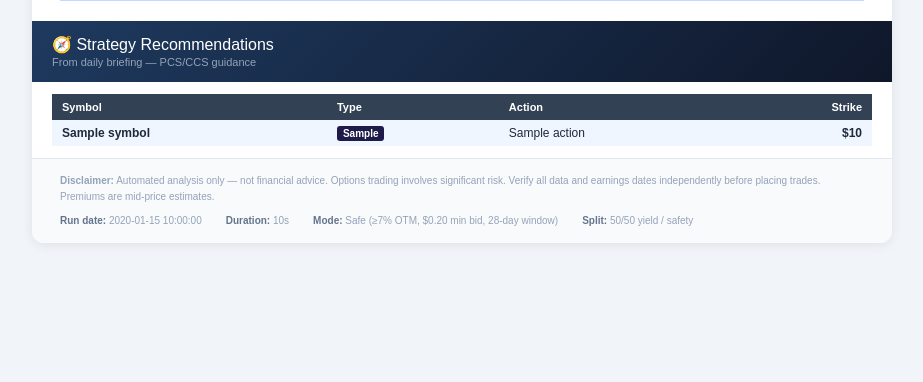
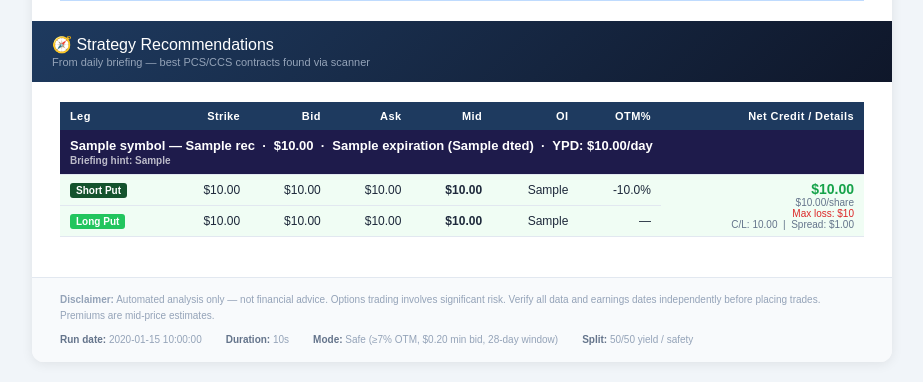
Before and after one commit to ambrishverma/options_trader, a Python web app: template templates/email.html in a window 1280 px wide. Shown: the part 1372-1754 px from the top of the page, without its empty margins (178-1101 px from the left). Before the commit the page ends 1598 px from the top, so only its background shows below. Run offline with Jinja, Linux system fonts and the light colour scheme; the template is opened without the code that fills it: most values are stand-ins (such as "Sample title", 1, 10 or a date in 2020).

Commit message:
feat: strategy recs now scan for best contracts via CCS/PCS scanner
Instead of just displaying parsed text from the daily briefing (e.g.
"NVDA CCS sell calls above $260"), strategy recommendations now run the
full scan_ccs/scan_pcs scanner to find the best available contract and
display full details (strikes, bid/ask, net credit, max loss, YPD).

- strategy.py: add scan_strategy_recommendations() that calls scan_ccs/
  scan_pcs for each parsed hint using config spread parameters
- scheduler.py: step 6i now scans contracts after parsing briefing hints
- main.py: --strategy CLI shows full contract details with scanner output
- templates/email.html: strategy section renders full contract tables
  matching the collar email CCS/PCS format (short/long legs, OTM%,
  net credit, max loss, C/L ratio, YPD, strategy hint)
- tests/test_strategy.py: 52 tests (7 new for scan_strategy_recommendations,
  updated CLI and email tests for new data shape)

Co-Authored-By: Claude Opus 4.6 <noreply@anthropic.com>

```diff
--- a/templates/email.html
+++ b/templates/email.html
@@ -757,34 +757,90 @@
   </div>
 
   {% if strategy_recs %}
-  <!-- Strategy Recommendations (from daily briefing) -->
+  <!-- Strategy Recommendations (from daily briefing) — full contract details -->
   <div class="section-block" style="background:linear-gradient(135deg,#1e3a5f 0%,#0f172a 100%);padding:14px 20px;">
     <div class="section-title" style="color:white;">🧭 Strategy Recommendations</div>
-    <div style="font-size:11px;color:#94a3b8;margin-top:2px;">From daily briefing — PCS/CCS guidance</div>
+    <div style="font-size:11px;color:#94a3b8;margin-top:2px;">From daily briefing — best PCS/CCS contracts found via scanner</div>
   </div>
-  <div class="section-body" style="padding:12px 20px;">
-    <table style="width:100%;border-collapse:collapse;font-size:12px;">
-      <thead>
-        <tr style="background:#334155;color:white;">
-          <th style="padding:7px 10px;text-align:left;font-size:11px;">Symbol</th>
-          <th style="padding:7px 10px;text-align:left;font-size:11px;">Type</th>
-          <th style="padding:7px 10px;text-align:left;font-size:11px;">Action</th>
-          <th style="padding:7px 10px;text-align:right;font-size:11px;">Strike</th>
-        </tr>
-      </thead>
-      <tbody>
-      {% for s in strategy_recs %}
-      <tr style="background:{% if s.spread_type == 'PCS' %}#f0fdf4{% else %}#eff6ff{% endif %};">
-        <td style="padding:6px 10px;font-weight:bold;">{{ s.symbol }}</td>
-        <td style="padding:6px 10px;">
-          <span style="background:{% if s.spread_type == 'PCS' %}#14532d{% else %}#1e1b4b{% endif %};color:white;padding:2px 6px;border-radius:3px;font-size:10px;font-weight:bold;">{{ s.spread_type }}</span>
-        </td>
-        <td style="padding:6px 10px;">{{ s.action }}</td>
-        <td style="padding:6px 10px;text-align:right;font-weight:600;">${{ "%.0f"|format(s.strike) }}</td>
+  <div class="tbl-wrap">
+  {% for rec in strategy_recs %}
+  <table class="recs" style="margin-bottom:20px">
+    <tr style="background:{% if rec.type == 'PCS' %}#14532d{% else %}#1e1b4b{% endif %};color:white;">
+      <td colspan="8" style="padding:8px 10px;font-weight:bold;font-size:13px;">
+        {{ rec.symbol }} &mdash; {{ rec.name }}
+        &nbsp;&middot;&nbsp; ${{ "%.2f"|format(rec.current_price) }}
+        &nbsp;&middot;&nbsp; {{ rec.expiration }} ({{ rec.dte }}d)
+        &nbsp;&middot;&nbsp; YPD: ${{ "%.2f"|format(rec.ypd) }}/day
+        {% if rec.strategy_hint %}
+        <div style="font-size:10px;opacity:0.7;margin-top:2px;">Briefing hint: {{ rec.strategy_hint }}</div>
+        {% endif %}
+      </td>
+    </tr>
+    <thead>
+      <tr>
+        <th>Leg</th>
+        <th class="right">Strike</th>
+        <th class="right">Bid</th>
+        <th class="right">Ask</th>
+        <th class="right">Mid</th>
+        <th class="right">OI</th>
+        <th class="right">OTM%</th>
+        <th class="right">Net Credit / Details</th>
       </tr>
-      {% endfor %}
-      </tbody>
-    </table>
+    </thead>
+    {% if rec.type == 'CCS' %}
+    <tr style="background:#eff6ff;">
+      <td style="padding:6px 10px;"><span style="background:#1e1b4b;color:white;padding:2px 6px;border-radius:3px;font-size:10px;font-weight:bold;">Short Call</span></td>
+      <td class="right">${{ "%.2f"|format(rec.short_leg.strike) }}</td>
+      <td class="right">${{ "%.2f"|format(rec.short_leg.bid) }}</td>
+      <td class="right">${{ "%.2f"|format(rec.short_leg.ask) }}</td>
+      <td class="right" style="font-weight:600">${{ "%.2f"|format(rec.short_leg.mid) }}</td>
+      <td class="right">{{ rec.short_leg.open_interest }}</td>
+      <td class="right">+{{ "%.1f"|format(rec.short_leg.otm_pct) }}%</td>
+      <td class="right" rowspan="2" style="vertical-align:middle;">
+        <div style="font-size:14px;font-weight:700;color:#16a34a">${{ "%.2f"|format(rec.net_credit_total) }}</div>
+        <div style="font-size:10px;color:#64748b">${{ "%.2f"|format(rec.net_credit) }}/share</div>
+        <div style="font-size:10px;color:#dc2626">Max loss: ${{ "%.0f"|format(rec.max_loss) }}</div>
+        <div style="font-size:10px;color:#64748b">C/L: {{ "%.2f"|format(rec.credit_to_loss_ratio) }} &nbsp;|&nbsp; Spread: ${{ "%.2f"|format(rec.spread_size) }}</div>
+      </td>
+    </tr>
+    <tr style="background:#eff6ff;">
+      <td style="padding:6px 10px;"><span style="background:#6366f1;color:white;padding:2px 6px;border-radius:3px;font-size:10px;font-weight:bold;">Long Call</span></td>
+      <td class="right">${{ "%.2f"|format(rec.long_leg.strike) }}</td>
+      <td class="right">${{ "%.2f"|format(rec.long_leg.bid) }}</td>
+      <td class="right">${{ "%.2f"|format(rec.long_leg.ask) }}</td>
+      <td class="right" style="font-weight:600">${{ "%.2f"|format(rec.long_leg.mid) }}</td>
+      <td class="right">{{ rec.long_leg.open_interest }}</td>
+      <td class="right">&mdash;</td>
+    </tr>
+    {% else %}
+    <tr style="background:#f0fdf4;">
+      <td style="padding:6px 10px;"><span style="background:#14532d;color:white;padding:2px 6px;border-radius:3px;font-size:10px;font-weight:bold;">Short Put</span></td>
+      <td class="right">${{ "%.2f"|format(rec.short_leg.strike) }}</td>
+      <td class="right">${{ "%.2f"|format(rec.short_leg.bid) }}</td>
+      <td class="right">${{ "%.2f"|format(rec.short_leg.ask) }}</td>
+      <td class="right" style="font-weight:600">${{ "%.2f"|format(rec.short_leg.mid) }}</td>
+      <td class="right">{{ rec.short_leg.open_interest }}</td>
+      <td class="right">-{{ "%.1f"|format(rec.short_leg.otm_pct) }}%</td>
+      <td class="right" rowspan="2" style="vertical-align:middle;">
+        <div style="font-size:14px;font-weight:700;color:#16a34a">${{ "%.2f"|format(rec.net_credit_total) }}</div>
+        <div style="font-size:10px;color:#64748b">${{ "%.2f"|format(rec.net_credit) }}/share</div>
+        <div style="font-size:10px;color:#dc2626">Max loss: ${{ "%.0f"|format(rec.max_loss) }}</div>
+        <div style="font-size:10px;color:#64748b">C/L: {{ "%.2f"|format(rec.credit_to_loss_ratio) }} &nbsp;|&nbsp; Spread: ${{ "%.2f"|format(rec.spread_size) }}</div>
+      </td>
+    </tr>
+    <tr style="background:#f0fdf4;">
+      <td style="padding:6px 10px;"><span style="background:#22c55e;color:white;padding:2px 6px;border-radius:3px;font-size:10px;font-weight:bold;">Long Put</span></td>
+      <td class="right">${{ "%.2f"|format(rec.long_leg.strike) }}</td>
+      <td class="right">${{ "%.2f"|format(rec.long_leg.bid) }}</td>
+      <td class="right">${{ "%.2f"|format(rec.long_leg.ask) }}</td>
+      <td class="right" style="font-weight:600">${{ "%.2f"|format(rec.long_leg.mid) }}</td>
+      <td class="right">{{ rec.long_leg.open_interest }}</td>
+      <td class="right">&mdash;</td>
+    </tr>
+    {% endif %}
+  </table>
+  {% endfor %}
   </div>
   {% endif %}
 
```
Also changed, not shown: main.py (+35 -7 lines), scheduler.py (+7 -6 lines), strategy.py (+88 -0 lines), tests/test_strategy.py (+210 -34 lines).
